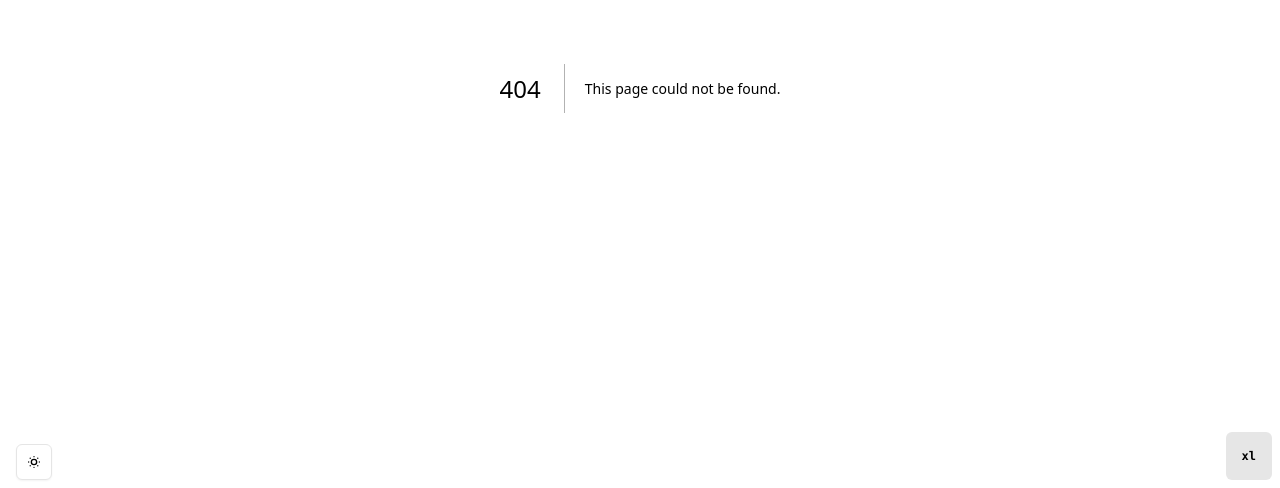
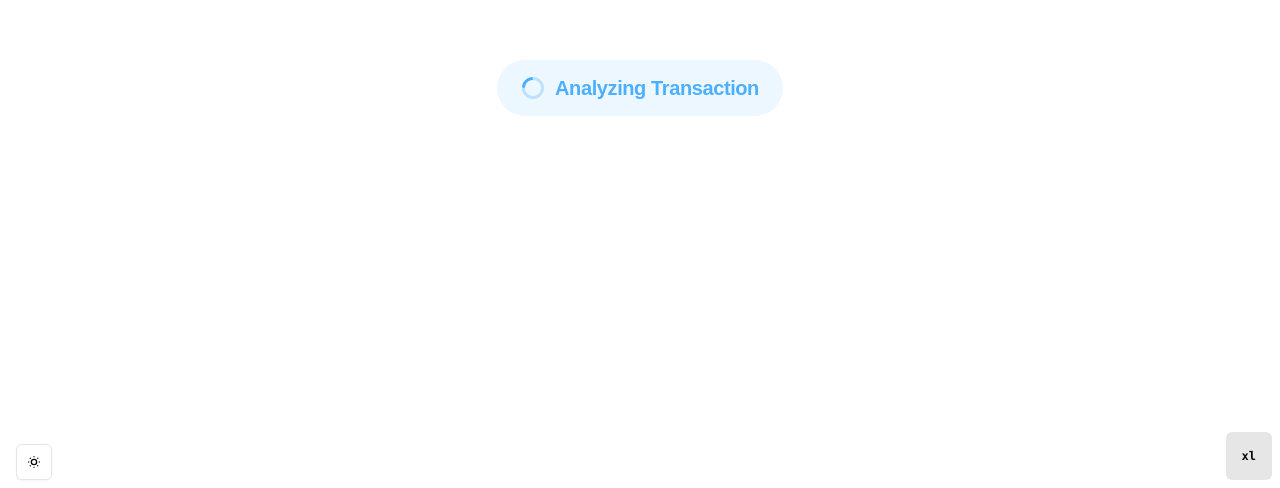
Before and after one commit to Atharane/playground, a Next.js app: page /sandbox in a window 1280 px wide. Before the commit this address had no page. Shown: the part 312-800 px from the top of the page. Built offline with nearby package versions, Linux system fonts and the light colour scheme.

Commit message:
feat: create sandbox page with animated transaction status button

```diff
--- /dev/null
+++ b/app/sandbox/page.tsx
@@ -0,0 +1,189 @@
+"use client";
+
+import { AnimatePresence, motion } from "motion/react";
+import { useMemo, useState, useEffect } from "react";
+
+export default function App() {
+	return (
+		<main className="h-screen flex size-full flex-col items-center justify-center overflow-y-auto p-4 md:p-8">
+			<div className="flex w-full max-w-md items-center justify-center">
+				<Button />
+			</div>
+		</main>
+	);
+}
+
+const Button = () => {
+	const [counter, setCounter] = useState(0);
+
+	const state = useMemo<"success" | "error" | "pending">(
+		() =>
+			counter === 0
+				? "pending"
+				: counter === 1
+					? "error"
+					: counter === 2
+						? "pending"
+						: "success",
+		[counter],
+	);
+
+	useEffect(() => {
+		const interval = setInterval(() => {
+			setCounter((c) => (c + 1) % 4);
+		}, 1600);
+		return () => clearInterval(interval);
+	}, []);
+
+	return (
+		<motion.button
+			style={{
+				color:
+					state === "pending"
+						? "#4DAFFF"
+						: state === "success"
+							? "#34C759"
+							: state === "error"
+								? "#FF3F3F"
+								: "",
+				background:
+					state === "pending"
+						? "rgb(77, 175, 255, 0.1)"
+						: state === "success"
+							? "rgb(52, 199, 89, 0.15)"
+							: state === "error"
+								? "rgb(255, 63, 63, 0.1)"
+								: "",
+				transformOrigin: "30% center",
+			}}
+			transition={{
+				type: "spring",
+				bounce: 0.3,
+				duration: 0.6,
+			}}
+			layout="position"
+			className="flex h-14 cursor-default items-center gap-2.5 overflow-hidden rounded-full px-6 text-xl font-semibold tracking-[-0.4px]"
+		>
+			<AnimatePresence mode="popLayout" initial={false}>
+				<motion.span
+					key={state}
+					initial={{ scale: 0, opacity: 0 }}
+					animate={{ scale: 1, opacity: 1 }}
+					exit={{ scale: 0, opacity: 0 }}
+					transition={{
+						type: "spring",
+						bounce: 0.2,
+						duration: 0.4,
+					}}
+					className="block size-6 shrink-0"
+				>
+					{ICON[state]}
+				</motion.span>
+			</AnimatePresence>
+			<AnimatePresence mode="popLayout" initial={false}>
+				<motion.span
+					key={state}
+					initial={{ x: (state === "pending" ? -1 : 1) * 48, opacity: 0 }}
+					animate={{ x: 0, opacity: 1 }}
+					exit={{
+						x: (state === "pending" ? -1 : 1) * 48,
+						opacity: 0,
+					}}
+					transition={{
+						type: "spring",
+						bounce: 0.3,
+						duration: 0.6,
+					}}
+					className="line-clamp-1"
+				>
+					{LABEL[state]}
+				</motion.span>
+			</AnimatePresence>
+		</motion.button>
+	);
+};
+
+const LoaderIcon = (props: { className: string }) => (
+	<svg
+		viewBox="0 0 24 24"
+		xmlns="http://www.w3.org/2000/svg"
+		className={props.className}
+		fill="currentColor"
+	>
+		<title>loading</title>
+		<path
+			d="M12,1A11,11,0,1,0,23,12,11,11,0,0,0,12,1Zm0,19a8,8,0,1,1,8-8A8,8,0,0,1,12,20Z"
+			opacity=".3"
+		/>
+		<path d="M10.14,1.16a11,11,0,0,0-9,8.92A1.59,1.59,0,0,0,2.46,12,1.52,1.52,0,0,0,4.11,10.7a8,8,0,0,1,6.66-6.61A1.42,1.42,0,0,0,12,2.69h0A1.57,1.57,0,0,0,10.14,1.16Z">
+			<animateTransform
+				attributeName="transform"
+				type="rotate"
+				dur="0.3s"
+				values="0 12 12;360 12 12"
+				repeatCount="indefinite"
+			/>
+		</path>
+	</svg>
+);
+
+const SolidWarningIcon = (props: { className: string }) => (
+	<motion.svg
+		viewBox="0 0 26 26"
+		fill="none"
+		xmlns="http://www.w3.org/2000/svg"
+		className={props.className}
+		style={{ scale: 1.15 }}
+		animate={{ x: [0, -4, 4, -4, 0] }}
+		transition={{ duration: 0.15, delay: 0.5 }}
+	>
+		<title>warning</title>
+		<path
+			fill-rule="evenodd"
+			clip-rule="evenodd"
+			d="M3.74593 19.7973C3.65032 18.9993 4.18696 18.0236 5.26023 16.0722L9.49513 8.37237C10.6379 6.29468 11.2092 5.25584 11.9642 4.91216C12.6223 4.61261 13.3777 4.61261 14.0358 4.91216C14.7908 5.25584 15.3621 6.29468 16.5049 8.37237L20.7398 16.0722C21.813 18.0236 22.3497 18.9993 22.2541 19.7973C22.1706 20.4936 21.7986 21.1228 21.2287 21.5315C20.5755 21.9999 19.462 21.9999 17.2349 21.9999H8.76509H8.76506C6.538 21.9999 5.42447 21.9999 4.77134 21.5315C4.20142 21.1228 3.82936 20.4936 3.74593 19.7973ZM13.0002 10.4999C13.5525 10.4999 14.0002 10.9476 14.0002 11.4999V14.4999C14.0002 15.0522 13.5525 15.4999 13.0002 15.4999C12.4479 15.4999 12.0002 15.0522 12.0002 14.4999V11.4999C12.0002 10.9476 12.4479 10.4999 13.0002 10.4999ZM12.0205 17.7993C12.1313 17.2582 12.6598 16.9094 13.2008 17.0202L13.2057 17.0212C13.7468 17.1321 14.0955 17.6605 13.9847 18.2016C13.8739 18.7426 13.3455 19.0914 12.8044 18.9806L12.7996 18.9796C12.2585 18.8688 11.9097 18.3403 12.0205 17.7993Z"
+			fill="currentColor"
+		/>
+	</motion.svg>
+);
+
+const SolidCheckIcon = (props: { className: string }) => (
+	<svg
+		viewBox="0 0 26 26"
+		fill="none"
+		xmlns="http://www.w3.org/2000/svg"
+		className={props.className}
+	>
+		<title>check</title>
+		<g clip-path="url(#clip0_114_308)">
+			<path
+				fill-rule="evenodd"
+				clip-rule="evenodd"
+				d="M1.75 13C1.75 19.2129 6.78656 24.2494 12.9995 24.2494C19.2124 24.2494 24.249 19.2129 24.249 13C24.249 6.78705 19.2124 1.75049 12.9995 1.75049C6.78656 1.75049 1.75 6.78705 1.75 13ZM18.3724 11.1447C18.8666 10.6626 18.8763 9.87119 18.3942 9.37705C17.9121 8.88291 17.1207 8.87316 16.6266 9.35526L11.384 14.4702L9.40624 12.386C8.93103 11.8852 8.13984 11.8645 7.63907 12.3397C7.1383 12.8149 7.11758 13.6061 7.59279 14.1069L10.443 17.1104C10.6733 17.3531 10.9912 17.4933 11.3256 17.4997C11.6601 17.5062 11.9832 17.3783 12.2226 17.1447L18.3724 11.1447Z"
+				fill="currentColor"
+			/>
+			<path
+				d="M12.9995 24.2494C6.78656 24.2494 1.75 19.2129 1.75 13C1.75 6.78705 6.78656 1.75049 12.9995 1.75049C19.2124 1.75049 24.249 6.78705 24.249 13C24.249 19.2129 19.2124 24.2494 12.9995 24.2494Z"
+				stroke="currentColor"
+				stroke-width="2"
+			/>
+		</g>
+		<defs>
+			<clipPath id="clip0_114_308">
+				<rect width="26" height="26" fill="white" />
+			</clipPath>
+		</defs>
+	</svg>
+);
+
+const ICON = {
+	pending: <LoaderIcon className="size-full" />,
+	success: <SolidCheckIcon className="size-full" />,
+	error: <SolidWarningIcon className="size-full" />,
+};
+
+const LABEL = {
+	pending: "Analyzing Transaction",
+	success: "Transaction Safe",
+	error: "Transaction Warning",
+};
```
